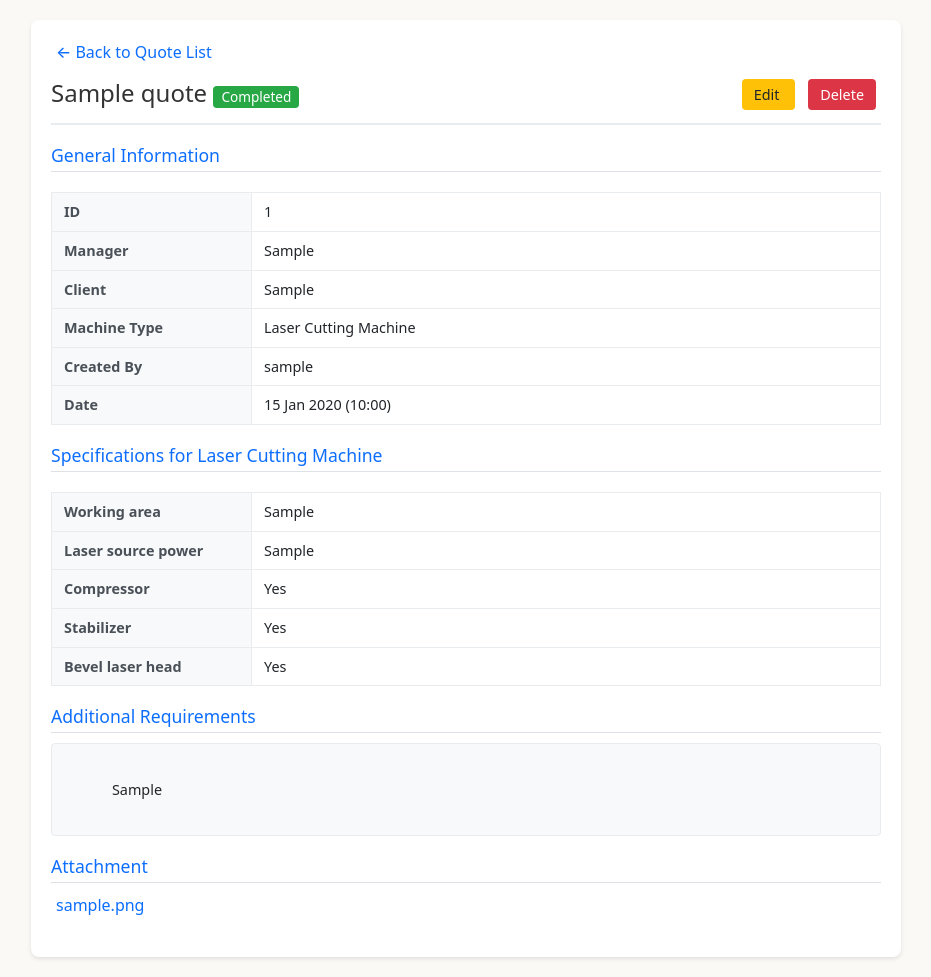
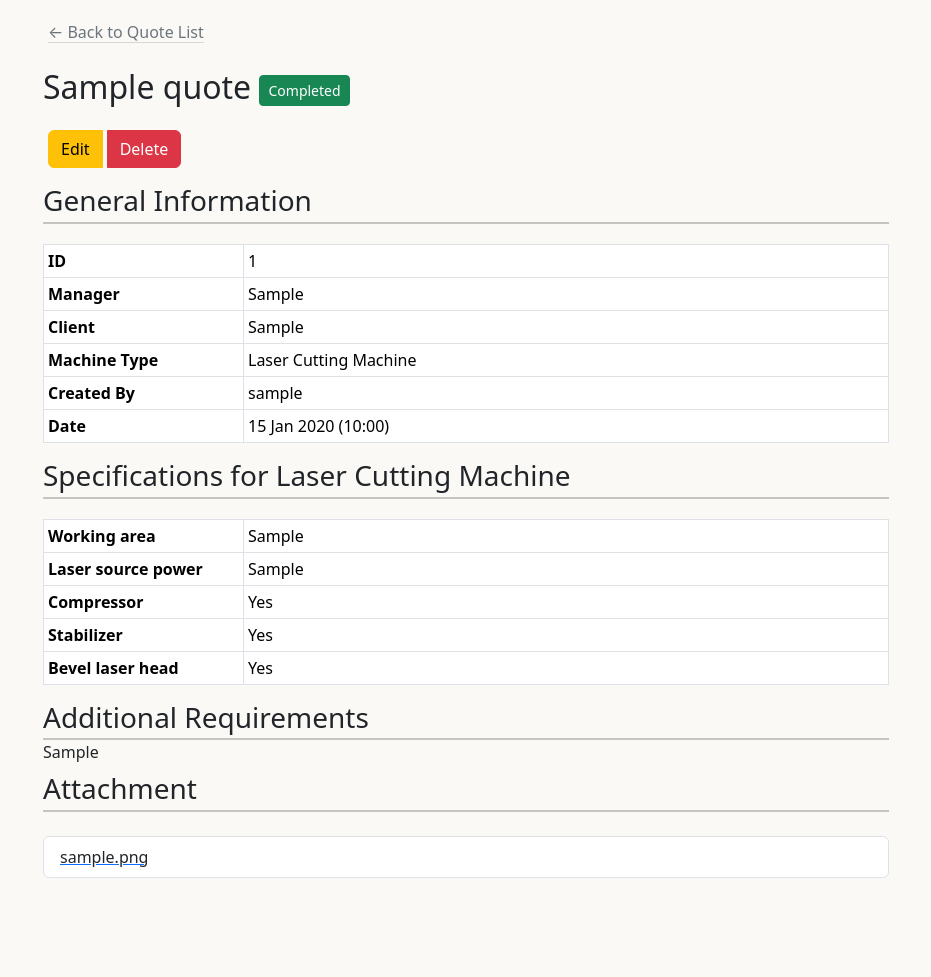
Before and after one commit to Riccaruga/quotations_list, a Django app: page /quote/1/ in a window 1280 px wide. Shown: the whole page, without its empty margins (174-1105 px from the left). After the commit the page ends 878 px from the top, so only its background shows below. Run offline with Django 5.2, Linux system fonts and the light colour scheme; a user stored in the database is signed in; tables that the repository leaves empty hold one stand-in row (values such as "Sample post").

Commit message:
Refactor quote templates and add attachments
Updated quote.html and quote_list.html to use Bootstrap classes for improved styling and layout, removing custom CSS. Added new quote attachment files: Loading_plan.xlsx and PI2025031201_ДОЛГ_ДАКУ.pdf.

```diff
--- a/base/templates/base/quote.html
+++ b/base/templates/base/quote.html
@@ -3,144 +3,30 @@
 
 {% block content %}
 
-<style>
-    .quote-detail-container {
-        max-width: 1000px;
-        margin: 20px auto;
-        padding: 20px;
-        background: #fff;
-        border-radius: 8px;
-        box-shadow: 0 2px 4px rgba(0, 0, 0, 0.1);
-    }
-    .header-section {
-        border-bottom: 2px solid #e9ecef;
-        padding-bottom: 15px;
-        margin-bottom: 20px;
-        display: flex;
-        justify-content: space-between;
-        align-items: center;
-    }
-    .header-section h2 {
-        color: #333;
-        margin: 0;
-        font-size: 1.5rem;
-    }
-    .actions a {
-        padding: 6px 12px;
-        margin-left: 8px;
-        border-radius: 4px;
-        text-decoration: none;
-        font-weight: 500;
-        font-size: 0.9rem;
-        transition: all 0.2s;
-    }
-    .actions .edit-btn {
-        background-color: #ffc107;
-        color: #212529;
-    }
-    .actions .delete-btn {
-        background-color: #dc3545;
-        color: white;
-    }
-    .actions a:hover {
-        opacity: 0.9;
-        transform: translateY(-1px);
-    }
-    .status-badge {
-        display: inline-block;
-        padding: 3px 8px;
-        border-radius: 4px;
-        font-size: 0.85rem;
-        font-weight: 500;
-    }
-    .status-completed {
-        background-color: #28a745;
-        color: white;
-    }
-    .status-pending {
-        background-color: #ffc107;
-        color: #212529;
-    }
-    .data-table {
-        width: 100%;
-        border-collapse: collapse;
-        margin-bottom: 20px;
-        font-size: 0.9rem;
-    }
-    .data-table th {
-        text-align: left;
-        padding: 10px 12px;
-        background-color: #f8f9fa;
-        border: 1px solid #dee2e6;
-        font-weight: 600;
-        color: #495057;
-    }
-    .data-table td {
-        padding: 8px 12px;
-        border: 1px solid #e9ecef;
-        vertical-align: top;
-    }
-    .data-table td:first-child {
-        background-color: #f8f9fa;
-        font-weight: 600;
-        color: #495057;
-        width: 200px;
-    }
-    .data-table tr:hover td:first-child {
-        background-color: #e9ecef;
-    }
-    .back-link {
-        display: inline-block;
-        margin-bottom: 15px;
-        color: #0d6efd;
-        text-decoration: none;
-        font-weight: 500;
-    }
-    .back-link:hover {
-        text-decoration: underline;
-    }
-    .section-title {
-        color: #0d6efd;
-        font-size: 1.1rem;
-        margin: 20px 0 10px 0;
-        padding-bottom: 5px;
-        border-bottom: 1px solid #dee2e6;
-    }
-    .additional-req {
-        white-space: pre-wrap;
-        font-size: 0.9rem;
-        line-height: 1.4;
-    }
-    .attachment-link {
-        color: #0d6efd;
-        text-decoration: none;
-    }
-    .attachment-link:hover {
-        text-decoration: underline;
-    }
-</style>
+<div class="container">
+    <a href="{% url 'quotes' %}" class="link-secondary link-offset-2 link-underline-opacity-25 link-underline-opacity-100-hover"
+    style="margin-bottom: 1.5rem; display: inline-block;">← Back to Quote List</a>
 
-<div class="quote-detail-container">
-    <a href="{% url 'quotes' %}" class="back-link">← Back to Quote List</a>
-
-    <div class="header-section">
-        <h2>{{ quote.title|default:"Quote Details" }} <span class="status-badge {% if quote.completed %}status-completed{% else %}status-pending{% endif %}">
+    <div class="mb-3">
+        <h2 style="margin-bottom: 1.5rem;">{{ quote.title|default:"Quote Details" }}
+            <span class="btn {% if quote.completed %}btn-success status-completed btn-sm{% else %}btn-warning status-pending btn-sm{% endif %}">
             {{ quote.get_completed_display|default:quote.completed|yesno:"Completed,Pending" }}
         </span></h2>
-        <div class="actions">
-            <a href="{% url 'quote-update' quote.id %}" class="edit-btn">
+        <div class="btn-group" role="group">
+            <a href="{% url 'quote-update' quote.id %}" class="btn btn-warning">
                 <i class="fas fa-edit"></i> Edit
             </a>
-            <a href="{% url 'quote-delete' quote.id %}" class="delete-btn">
+            <a href="{% url 'quote-delete' quote.id %}" class="btn btn-danger">
                 <i class="fas fa-trash-alt"></i> Delete
             </a>
         </div>
     </div>
 
-    <h3 class="section-title">General Information</h3>
-    <table class="data-table">
+    <h3 class="mb-1">General Information</h3>
+    <hr class="mt-1 mb-3 border-2">
+    <table class="table table-hover align-middle table-bordered table-sm">
         <tr>
-            <td><strong>ID</strong></td>
+            <td style="width: 200px"><strong>ID</strong></td>
             <td colspan="3">{{ quote.id }}</td>
         </tr>
         {% if quote.manager %}
@@ -174,13 +60,14 @@
     </table>
 
     {% if spec %}
-        <h3 class="section-title">Specifications for {{ quote.get_machine_type_display }}</h3>
-        <table class="data-table">
+        <h3 class="mb-1">Specifications for {{ quote.get_machine_type_display }}</h3>
+        <hr class="mt-1 mb-3 border-2">
+        <table class="table table-hover align-middle table-bordered table-sm">
             {% for field in spec_fields %}
                 {% with value=spec|get_attribute:field.name %}
                     {% if value != None and value != '' and value != False %}
                         <tr>
-                            <td><strong>{{ field.verbose_name|capfirst }}</strong></td>
+                            <td style="width: 200px"><strong>{{ field.verbose_name|capfirst }}</strong></td>
                             <td>
                                 {% if field.get_internal_type == 'BooleanField' %}
                                     {{ value|yesno:"Yes,No" }}
@@ -198,17 +85,21 @@
     {% endif %}
 
     {% if quote.additional_requirements %}
-        <h3 class="section-title">Additional Requirements</h3>
-        <div class="additional-req" style="background-color: #f8f9fa; padding: 15px; border-radius: 4px; border: 1px solid #e9ecef; margin-bottom: 20px;">
+        <h3 class="mb-1">Additional Requirements</h3>
+        <hr class="mt-1 mb-0 border-2">
+        <div class="mb-2">
             {{ quote.additional_requirements|linebreaksbr }}
         </div>
     {% endif %}
 
-    <h3 class="section-title">Attachment</h3>
-    <div style="margin-bottom: 20px;">
+    <h3 class="mb-1">Attachment</h3>
+    <hr class="mt-1 mb-0 border-2">
+    <div>
         {% if quote.attachment %}
             <a href="{{ quote.attachment.url }}" target="_blank" class="attachment-link">
-                <i class="fas fa-paperclip"></i> {{ quote.attachment.name|default:"View Attachment" }}
+                <ul class="list-group">
+                    <li class="list-group-item">{{ quote.attachment.name|default:"View Attachment" }}</li>
+                </ul>
             </a>
         {% else %}
             No file attached
```
Also changed, not shown: base/templates/base/quote_list.html (+9 -9 lines), 2 other files.
